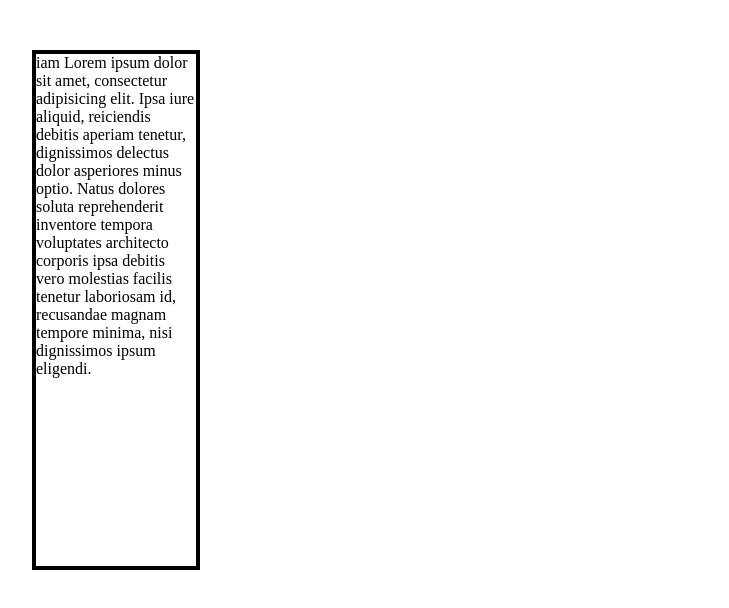
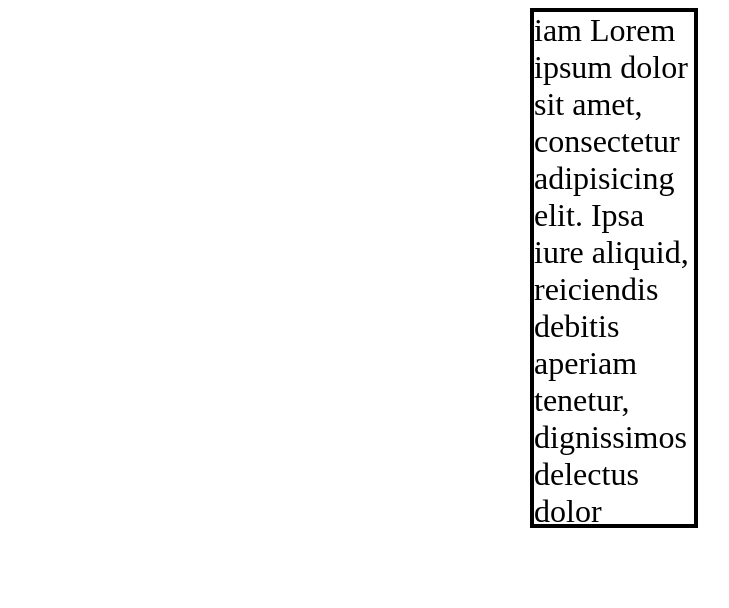
Before and after one commit to SydAsim/Web-Dev-Journey, a plain HTML site: page Html-Css-codes/11CSSOverflow_Property.html in a window 1280 px wide. Shown: the whole page, without its empty margins (26-755 px from the left). Drawn offline with Linux system fonts and the light colour scheme.

Commit message:
changes/addition  on 3-3-25

```diff
--- a/Html-Css-codes/11CSSOverflow_Property.html
+++ b/Html-Css-codes/11CSSOverflow_Property.html
@@ -7,7 +7,8 @@
 </head>
 <style>
     .box{
-        margin: 50px;
+        margin: 0;
+        margin: auto;
         height: 40vw;
         width: 20vh;
         border: 4px solid black;
@@ -15,13 +16,14 @@
         overflow: auto;
         /* white-space: nowrap; */
         /* paragraph kay line ko nichay ,at girao  */
-        /* text-overflow: ellipsis; */
+        text-overflow:ellipsis ;
         /* for (............) */
         /* overflow:hidden;  same as clip removes the scroll bar */
         /* overflow:clip;  */
-        /*  overflow-x: scroll; */
+         /* overflow-x: scroll; */
         /* overflow-y: scroll; */
         overflow:hidden auto;
+        font-size: xx-large;
     }
 
 </style>
```
Also changed, not shown: Html-Css-codes/03CSS.htm (+18 -0 lines), Html-Css-codes/07CSS_SIZING.html (+36 -8 lines), Html-Css-codes/08CSS_Display_Property.html (+1 -2 lines), Html-Css-codes/09CSSShadowsandOutlines.html (+2 -2 lines).
